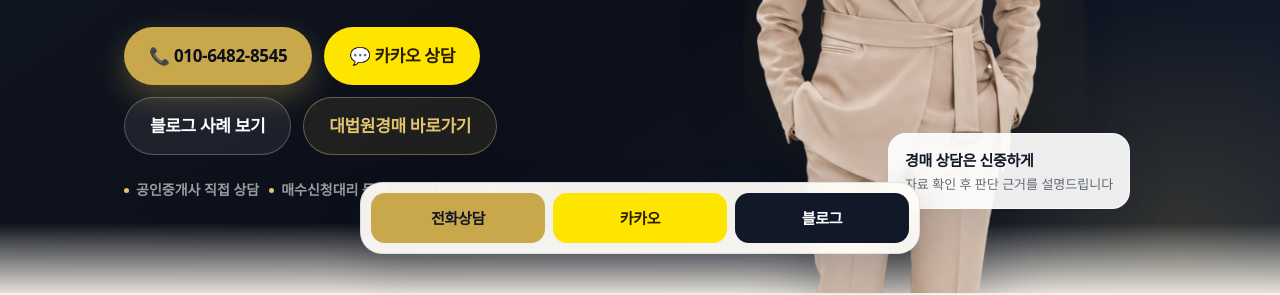
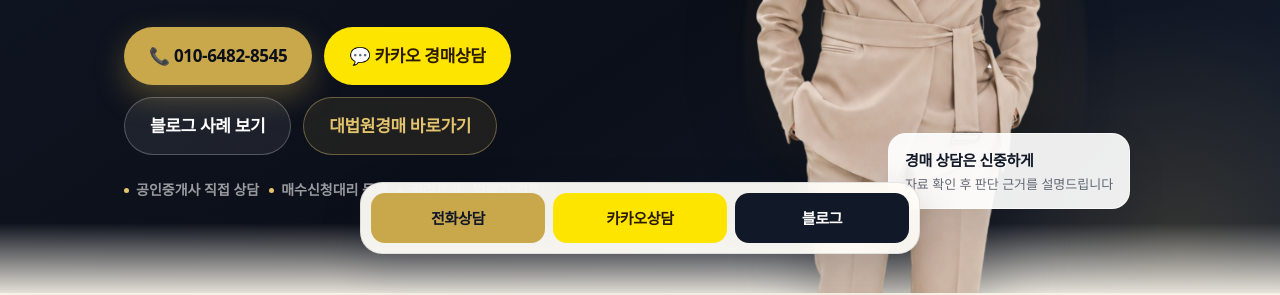
Before and after one commit to black4863-debug/suncheon-auction, a plain HTML site: page index.html in a window 1280 px wide. Shown: the part 528-823 px from the top of the page. Drawn offline with Linux system fonts and the light colour scheme; a web font is replaced by a local one.

Commit message:
Add files via upload

```diff
--- a/index.html
+++ b/index.html
@@ -190,7 +190,7 @@ img{display:block;max-width:100%;}
         </p>
         <div class="hero-buttons">
           <a href="tel:010-6482-8545" class="btn btn-call">📞 010-6482-8545</a>
-          <a href="https://open.kakao.com/me/r_estate119" target="_blank" rel="noopener" class="btn btn-kakao">💬 카카오 상담</a>
+          <a href="https://open.kakao.com/o/ssePfPtc" target="_blank" rel="noopener" class="btn btn-kakao">💬 카카오 경매상담</a>
           <a href="https://blog.naver.com/r-estate119" target="_blank" rel="noopener" class="btn btn-outline">블로그 사례 보기</a>
           <a href="https://www.courtauction.go.kr" target="_blank" rel="noopener" class="btn btn-court">대법원경매 바로가기</a>
         </div>
@@ -312,10 +312,10 @@ img{display:block;max-width:100%;}
         <div class="location-card">
           <div class="label">반가운부동산</div>
           <div class="addr">순천시 해룡면 매안3길 43, 1층</div>
-          <p>상담 전 전화 또는 카카오 상담으로 방문 가능 시간을 먼저 확인해 주세요. 사건번호가 있으면 더 빠르게 검토할 수 있습니다.</p>
+          <p>상담 전 전화 또는 카카오 경매상담으로 방문 가능 시간을 먼저 확인해 주세요. 사건번호가 있으면 더 빠르게 검토할 수 있습니다.</p>
           <div style="margin-top:20px;display:flex;gap:10px;flex-wrap:wrap;">
             <a href="tel:010-6482-8545" class="btn btn-call" style="height:52px;font-size:16px;">전화 상담</a>
-            <a href="https://open.kakao.com/me/r_estate119" target="_blank" rel="noopener" class="btn btn-kakao" style="height:52px;font-size:16px;">카카오 상담</a>
+            <a href="https://open.kakao.com/o/ssePfPtc" target="_blank" rel="noopener" class="btn btn-kakao" style="height:52px;font-size:16px;">카카오 경매상담</a>
           </div>
         </div>
         <div class="map-wrap">
@@ -332,7 +332,7 @@ img{display:block;max-width:100%;}
       <p>사건번호 또는 관심 물건을 보내주시면 상담 가능한 범위부터 안내드립니다.</p>
       <div class="final-buttons">
         <a href="tel:010-6482-8545" class="btn btn-call">📞 전화 상담하기</a>
-        <a href="https://open.kakao.com/me/r_estate119" target="_blank" rel="noopener" class="btn btn-kakao">💬 카카오 상담하기</a>
+        <a href="https://open.kakao.com/o/ssePfPtc" target="_blank" rel="noopener" class="btn btn-kakao">💬 카카오 경매상담하기</a>
         <a href="https://blog.naver.com/r-estate119" target="_blank" rel="noopener" class="btn btn-outline">블로그 보기</a>
         <a href="https://www.courtauction.go.kr" target="_blank" rel="noopener" class="btn btn-court">대법원경매 바로가기</a>
       </div>
@@ -351,7 +351,7 @@ img{display:block;max-width:100%;}
 
 <nav class="sticky-cta" aria-label="빠른 상담 버튼">
   <a class="sticky-call" href="tel:010-6482-8545">전화상담</a>
-  <a class="sticky-kakao" href="https://open.kakao.com/me/r_estate119" target="_blank" rel="noopener">카카오</a>
+  <a class="sticky-kakao" href="https://open.kakao.com/o/ssePfPtc" target="_blank" rel="noopener">카카오상담</a>
   <a class="sticky-blog" href="https://blog.naver.com/r-estate119" target="_blank" rel="noopener">블로그</a>
 </nav>
 
```
